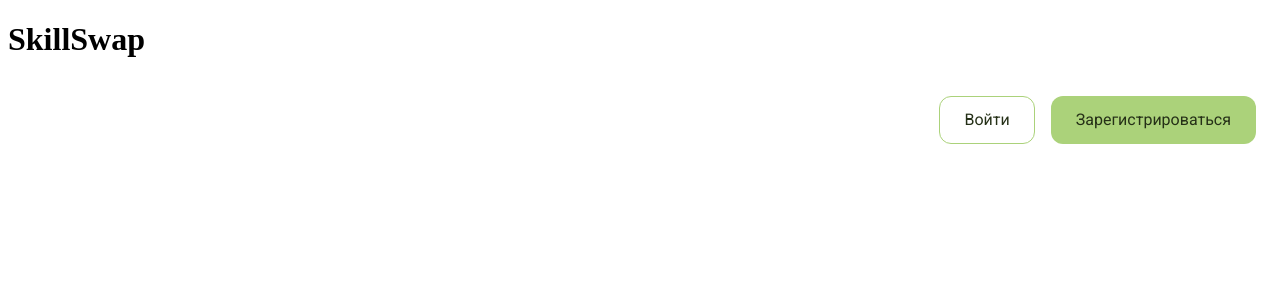
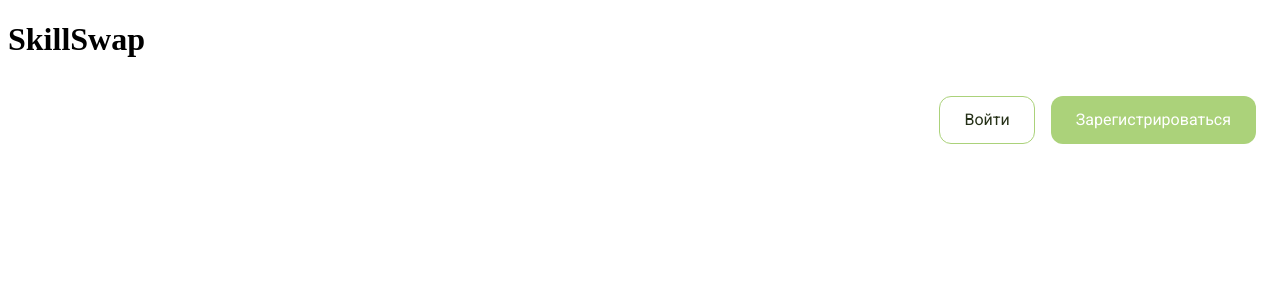
Before and after one commit to nikita-pugachev/SkillSwap, a React (Vite) app: page / in a window 1280 px wide. Shown: the top 300 px of the page. Built offline with nearby package versions, Linux system fonts and the light colour scheme.

Commit message:
fix(ui): change primary button text color to white as per design

```diff
--- a/src/shared/ui/Button/Button.module.scss
+++ b/src/shared/ui/Button/Button.module.scss
@@ -29,7 +29,7 @@
 
 .primary {
   background-color: #abd27a;
-  color: #253017;
+  color: #ffffff;
 
   &:hover:not(:disabled) {
     background-color: #9ac16a;
```
